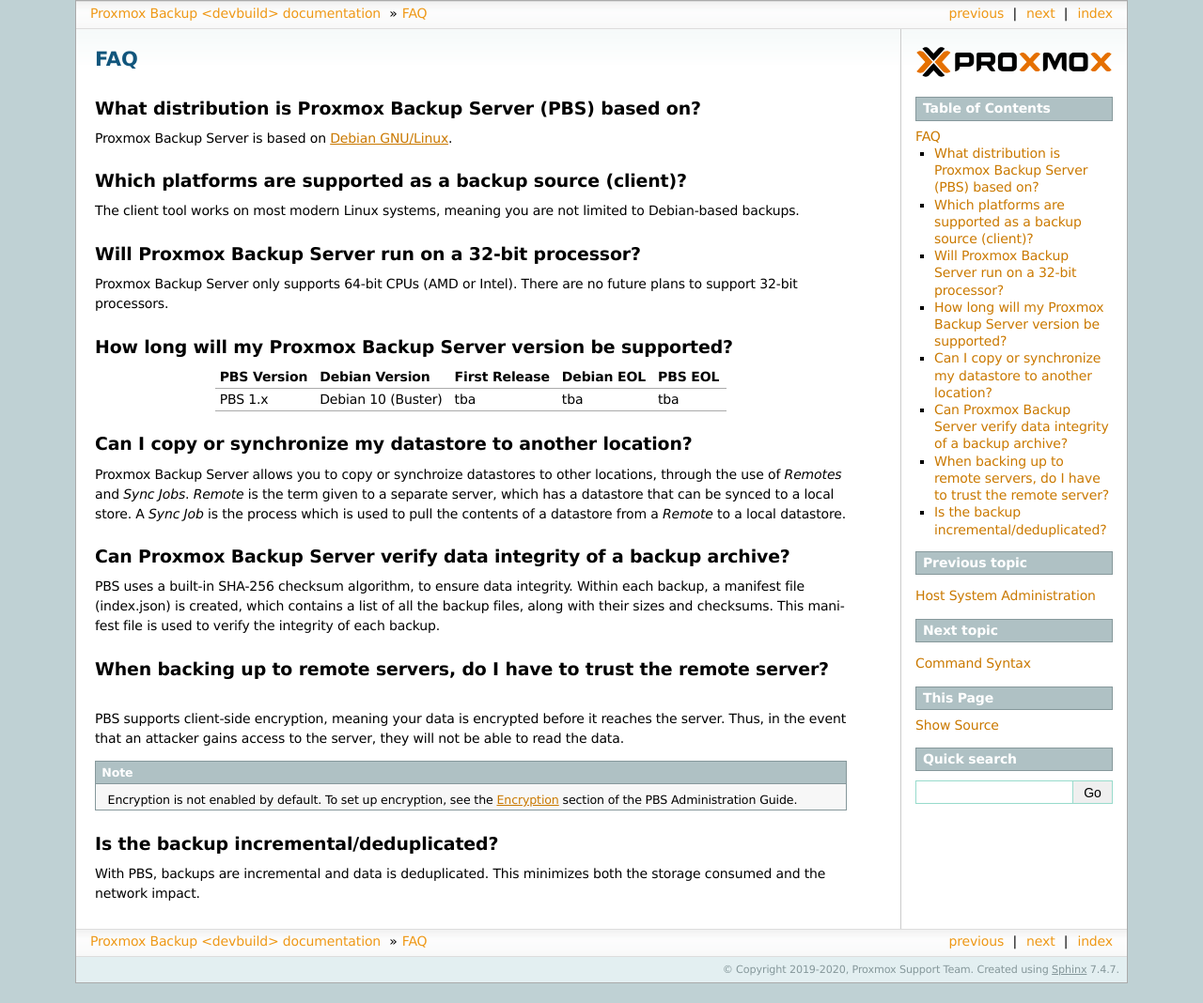
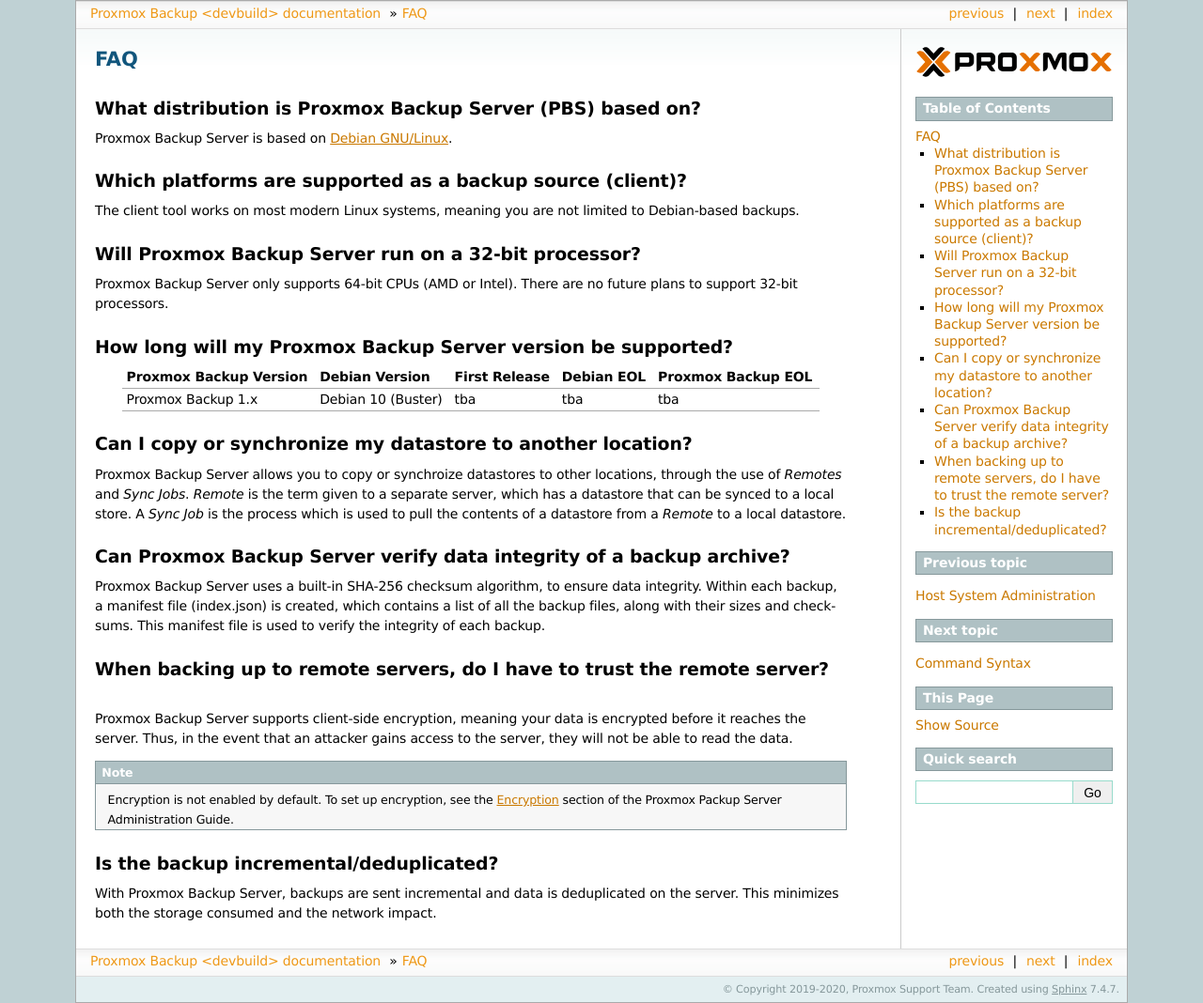
Before and after one commit to proxmox/proxmox-backup, a Sphinx documentation site: the page built from docs/faq.rst, in a window 1280 px wide. Shown: the whole page at 94% size. Built offline with Sphinx 7.4.7, drawn with Linux system fonts in a browser that asks for light colours; before the commit the page ends 1047 px from its top, so only the background shows below that.

Commit message:
docs: faq: spell out PBS
Signed-off-by: Thomas Lamprecht <t.lamprecht@proxmox.com>

```diff
--- a/docs/faq.rst
+++ b/docs/faq.rst
@@ -24,11 +24,11 @@
 How long will my Proxmox Backup Server version be supported?
 ------------------------------------------------------------
 
-+------------+--------------------+---------------+------------+---------+
-|PBS Version | Debian Version     | First Release | Debian EOL | PBS EOL |
-+============+====================+===============+============+=========+
-|PBS 1.x     | Debian 10 (Buster) | tba           | tba        | tba     |
-+------------+--------------------+---------------+------------+---------+
++-----------------------+--------------------+---------------+------------+--------------------+
+|Proxmox Backup Version | Debian Version     | First Release | Debian EOL | Proxmox Backup EOL |
++=======================+====================+===============+============+====================+
+|Proxmox Backup 1.x     | Debian 10 (Buster) | tba           | tba        | tba                |
++-----------------------+--------------------+---------------+------------+--------------------+
 
 
 Can I copy or synchronize my datastore to another location?
@@ -44,27 +44,28 @@
 Can Proxmox Backup Server verify data integrity of a backup archive?
 --------------------------------------------------------------------
 
-PBS uses a built-in SHA-256 checksum algorithm, to ensure data integrity. Within
-each backup, a manifest file (index.json) is created, which contains a list of
-all the backup files, along with their sizes and checksums. This manifest file
-is used to verify the integrity of each backup.
+Proxmox Backup Server uses a built-in SHA-256 checksum algorithm, to ensure
+data integrity. Within each backup, a manifest file (index.json) is created,
+which contains a list of all the backup files, along with their sizes and
+checksums. This manifest file is used to verify the integrity of each backup.
 
 
 When backing up to remote servers, do I have to trust the remote server?
 ------------------------------------------------------------------------
 
-PBS supports client-side encryption, meaning your data is encrypted before
-it reaches the server. Thus, in the event that an attacker gains access to the
-server, they will not be able to read the data.
+Proxmox Backup Server supports client-side encryption, meaning your data is
+encrypted before it reaches the server. Thus, in the event that an attacker
+gains access to the server, they will not be able to read the data.
 
 .. note:: Encryption is not enabled by default. To set up encryption, see the
   `Encryption
   <https://pbs.proxmox.com/docs/administration-guide.html#encryption>`_ section
-  of the PBS Administration Guide.
+  of the Proxmox Packup Server Administration Guide.
 
 
 Is the backup incremental/deduplicated?
 ---------------------------------------
 
-With PBS, backups are incremental and data is deduplicated. This minimizes both
-the storage consumed and the network impact.
+With Proxmox Backup Server, backups are sent incremental and data is
+deduplicated on the server.
+This minimizes both the storage consumed and the network impact.
```
